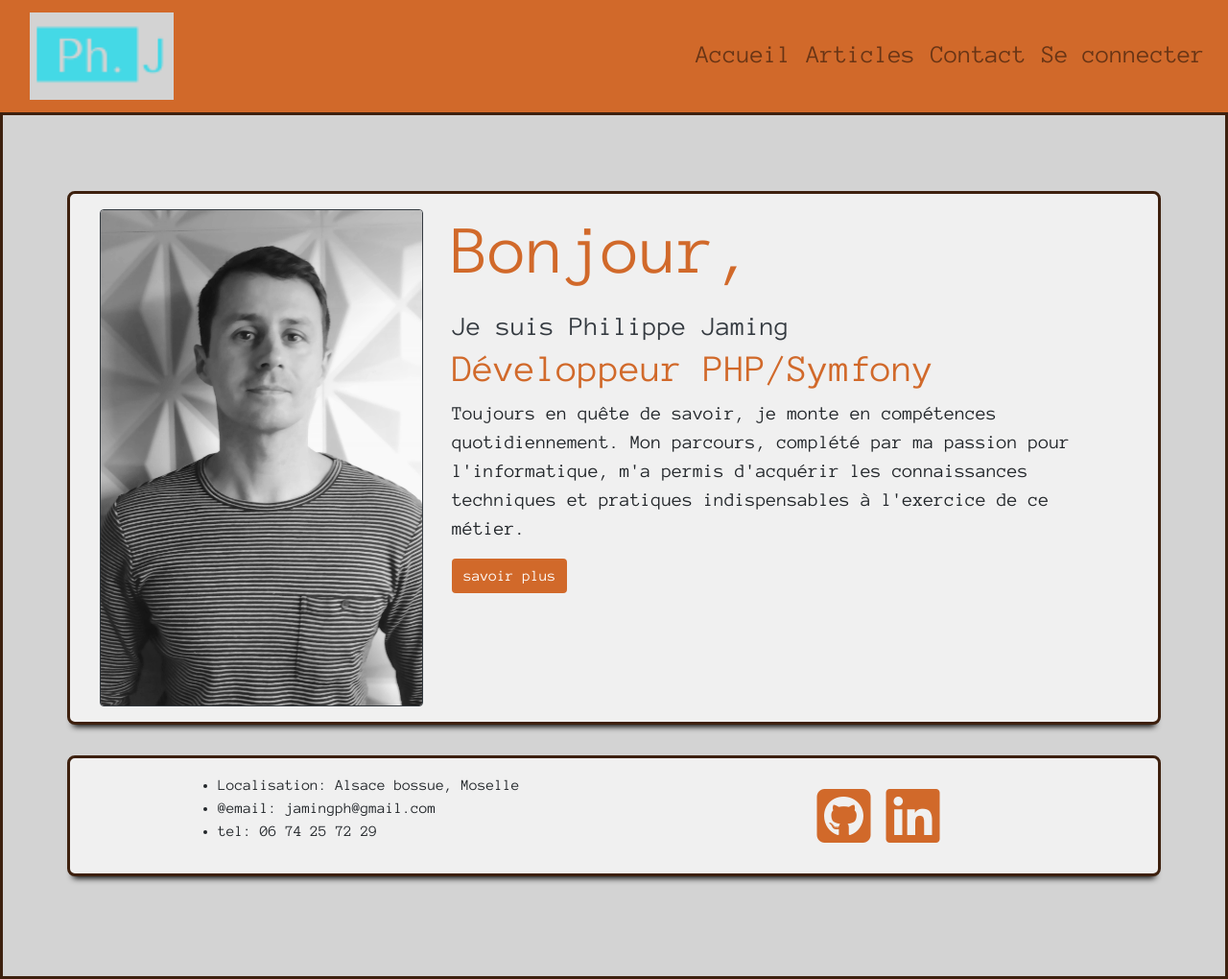
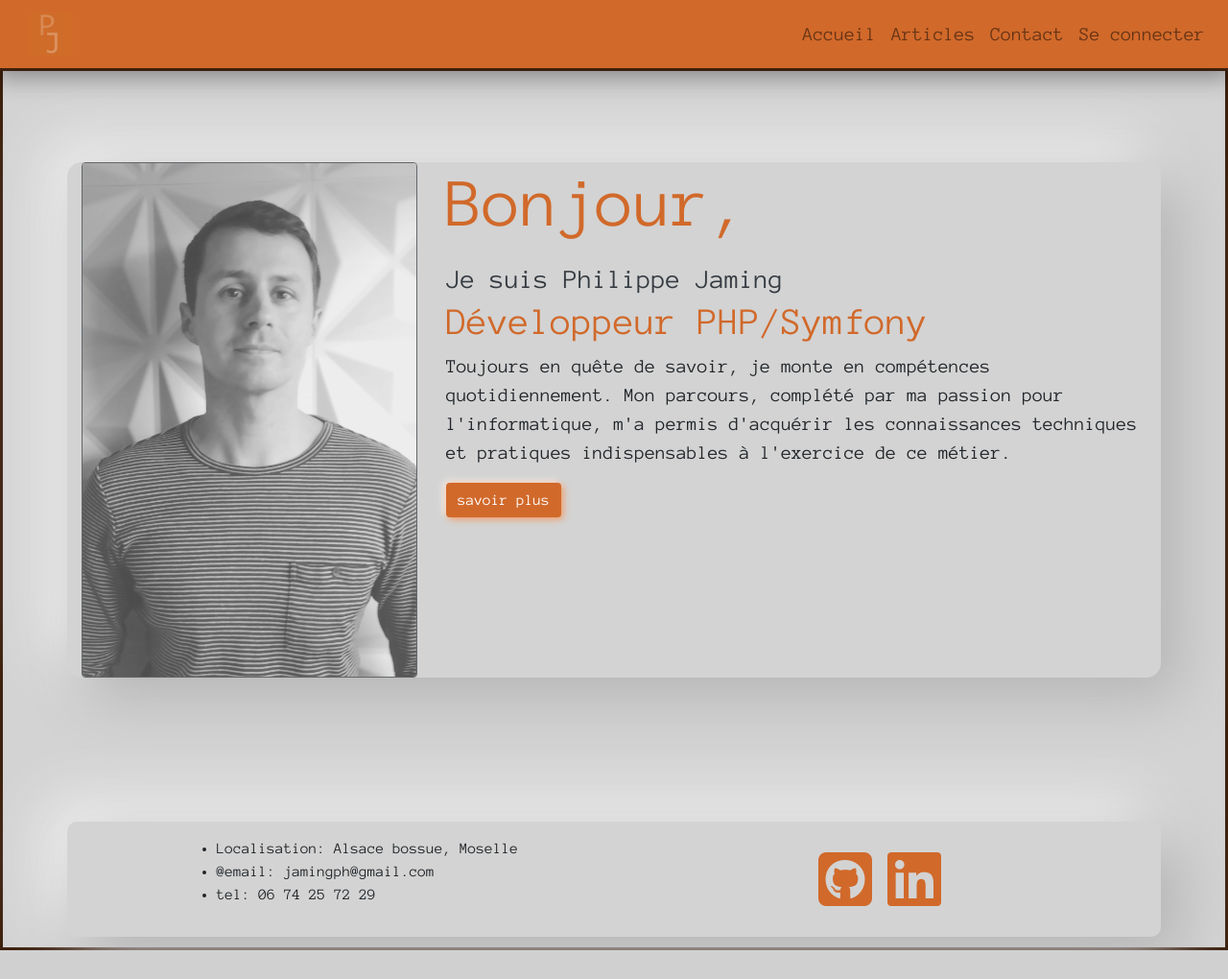
Before and after one commit to JgPhil/blog_jgphil, a Symfony app: template templates/home/index.html.twig in a window 1280 px wide. Shown: the whole page at 96% size. After the commit the page ends 990 px from the top, so only its background shows below. Run offline with Twig, Linux system fonts and the light colour scheme; the template is opened without the code that fills it, so the values that code supplies are empty; style sheets or scripts are compiled from the project's sources; some libraries are stand-ins or nearby versions.

Commit message:
css index

```diff
--- a/public/css/base.css
+++ b/public/css/base.css
@@ -1,14 +1,117 @@
-a.nav-link {
-  font-size: 26px;
-  transform: scale(1);
+body {
+  padding-top: 70px;
+  font-family: "Anonymous Pro", monospace !important;
 }
 
+.main-body {
+  background-color: #d3d3d3;
+  border: 3px solid #3d200e;
+  min-width: 100%;
+  min-height: 920px;
+}
+
+h3,
+h1 {
+  color: #d1692a;
+}
+
+.navbar {
+  box-shadow: 0 0 25px 5px rgba(0, 0, 0, 0.4);
+  background-color: #d1692a;
+}
+.navbar img {
+  position: relative;
+  height: 45px;
+  left: 15px;
+  background-size: contain;
+}
 .navbar li {
   transform: scale(1);
   transition: transform 200ms;
 }
 .navbar li:hover {
-  transform: scale(1.15);
+  transform: scale(1.18);
+}
+.navbar .nav-link {
+  font-size: 1.25rem;
+}
+.navbar li.active {
+  border-bottom: 3px solid #3d200e;
+}
+
+a.btn {
+  background-color: #d1692a;
+  border: #d1692a;
+  box-shadow: 2px 2px 7px #f09862, -3px -2px 7px #faefe8;
+}
+a.btn:hover {
+  background-color: #d1692a;
+  color: #3d200e;
+}
+
+.new_post_btn {
+  height: 100px;
+  display: flex;
+  justify-content: center;
+  align-items: center;
+}
+
+.posts {
+  display: flex;
+  justify-content: space-around;
+  align-items: center;
+}
+
+.one_post {
+  box-shadow: 0 8px 6px -6px #3d200e;
+  margin-bottom: 50px !important;
+}
+
+img.card-img-top:hover {
+  opacity: 0.7;
+}
+
+.card {
+  margin: auto;
+  min-width: 40em;
+  max-width: 400px;
+}
+
+.card-body {
+  background-color: #f0f0f0;
+}
+
+.intro {
+  margin-top: 6em;
+  border-radius: 15px;
+  box-shadow: 20px 20px 60px #b3b3b3, -20px -20px 60px #f3f3f3;
+}
+
+.meta {
+  margin-top: 150px;
+  background-color: #d3d3d3;
+  border-radius: 10px;
+  box-shadow: 20px 20px 60px #b3b3b3, -20px -20px 60px #f3f3f3;
+  padding: 1em 1em 1em 1em;
+}
+
+.buttons {
+  right: 20px;
+  position: absolute;
+  bottom: 20px;
+}
+.buttons a {
+  color: #d1692a;
+}
+.buttons a a:hover {
+  color: #3d200e;
+}
+
+.fab {
+  color: #d1692a;
+}
+.fab:hover {
+  color: #3d200e;
 }
 
 /*# sourceMappingURL=base.css.map */
--- a/public/css/main.css
+++ /dev/null
@@ -1,135 +0,0 @@
-body {
-  padding-top: 100px;
-  font-family: "Anonymous Pro", monospace !important;
-  /* background-image: url("/img/cerf-montreux.jpg"); */
-}
-
-.main-body {
-  border: 3px solid #3d200e;
-  background-color: lightgray;
-  min-width: 100%;
-  min-height: 920px;
-}
-
-h3,
-h1 {
-  color: #d1692a;
-}
-
-.navbar {
-  overflow: hidden;
-}
-
-.nav-link {
-  border-bottom: 3px solid transparent;
-}
-
-.navbar li.active {
-  border-bottom: 3px solid #3d200e;
-}
-
-.navbar,
-a.btn {
-  background-color: #d1692a;
-  border: #3d200e;
-}
-
-a.btn:hover {
-  background-color: #3d200e;
-}
-
-.navbar-brand > img {
-  position: relative;
-  width: 150px;
-  left: 15px;
-  background-size: contain;
-}
-
-.new_post_btn {
-  height: 100px;
-  display: flex;
-  justify-content: center;
-  align-items: center;
-}
-
-.posts {
-  display: flex;
-  justify-content: space-around;
-  align-items: center;
-}
-
-.one_post {
-  box-shadow: 0 8px 6px -6px #3d200e;
-  margin-bottom: 50px !important;
-}
-
-img.card-img-top:hover {
-  opacity: 0.7;
-}
-
-.card {
-  margin: auto;
-  min-width: 40em;
-  max-width: 400px;
-}
-
-.card-body {
-  min-height: 92px;
-  background-color: rgb(240, 240, 240);
-}
-
-.card-img-top {
-  width: 100%;
-  height: 10vw;
-  min-height: 180px;
-  object-fit: cover;
-  overflow: hidden;
-}
-
-.jumbotron {
-  /* background-image: url("/img/cerf-montreux.jpg"); */
-  background-repeat: no-repeat;
-  background-size: cover;
-  padding-left: 5rem;
-  width: 100%;
-  height: 60em;
-  top: 0;
-  left: 0;
-  z-index: -1;
-  display: flex;
-  flex-direction: column;
-  align-items: center;
-  justify-content: center;
-}
-
-.intro {
-  margin-top: 6em;
-}
-
-.meta {
-  margin-top: 2em;
-}
-
-.intro,
-.meta {
-  border: 3px solid #3d200e;
-  border-radius: 8px;
-  box-shadow: 0 8px 6px -6px black;
-  background-color: rgb(240, 240, 240);
-  padding: 1em 1em 1em 1em;
-}
-
-.buttons {
-  right: 20px;
-  position: absolute;
-  bottom: 20px;
-}
-
-.fab,
-.buttons > a {
-  color: #d1692a;
-}
-.fab:hover,
-.buttons > a:hover {
-  color: #3d200e;
-}
--- a/public/scss/base.scss
+++ b/public/scss/base.scss
@@ -1,17 +1,119 @@
 $cd-txt: #3d200e;
 $cd-box: #d1692a;
-$cd-txt--invalid: #fff;
-$cd-danger: #b20a37;
 
-a.nav-link {
-  font-size: 26px;
-  transform: scale(1);
+body {
+  padding-top: 70px;
+  font-family: "Anonymous Pro", monospace !important;
 }
 
-.navbar li {
-  transform: scale(1);
-  transition: transform 200ms;
-  &:hover {
-    transform: scale(1.15);
+.main-body {
+  background-color: #d3d3d3;
+  border: 3px solid $cd-txt;
+  min-width: 100%;
+  min-height: 920px;
+}
+
+h3,
+h1 {
+  color: $cd-box;
+}
+
+.navbar {
+  box-shadow: 0 0 25px 5px rgba(0, 0, 0, 0.4);
+  background-color: $cd-box;
+  & img {
+    position: relative;
+    height: 45px;
+    left: 15px;
+    background-size: contain;
+  }
+  & li {
+    transform: scale(1);
+    transition: transform 200ms;
+    &:hover {
+      transform: scale(1.18);
+    }
+  }
+  & .nav-link {
+    font-size: 1.25rem;
+
+  }
+  & li.active {
+    border-bottom: 3px solid $cd-txt;
   }
 }
+
+a.btn {
+  background-color: $cd-box;
+  border: $cd-box;
+  box-shadow: 2px 2px 7px #f09862, -3px -2px 7px #faefe8;
+  &:hover {
+    background-color: $cd-box;
+    color: $cd-txt;
+  }
+}
+
+.new_post_btn {
+  height: 100px;
+  display: flex;
+  justify-content: center;
+  align-items: center;
+}
+
+.posts {
+  display: flex;
+  justify-content: space-around;
+  align-items: center;
+}
+
+.one_post {
+  box-shadow: 0 8px 6px -6px $cd-txt;
+  margin-bottom: 50px !important;
+}
+
+img.card-img-top:hover {
+  opacity: 0.7;
+}
+
+.card {
+  margin: auto;
+  min-width: 40em;
+  max-width: 400px;
+}
+
+.card-body {
+  background-color: rgb(240, 240, 240);
+}
+
+.intro {
+  margin-top: 6em;
+  border-radius: 15px;
+  box-shadow: 20px 20px 60px #b3b3b3, -20px -20px 60px #f3f3f3;
+}
+
+.meta {
+  margin-top: 150px;
+  background-color: #d3d3d3;
+  border-radius: 10px;
+  box-shadow: 20px 20px 60px #b3b3b3, -20px -20px 60px #f3f3f3;
+  padding: 1em 1em 1em 1em;
+}
+
+.buttons {
+  right: 20px;
+  position: absolute;
+  bottom: 20px;
+  & a {
+    color: $cd-box;
+    & a:hover {
+      color: $cd-txt;
+    }
+  }
+}
+
+.fab {
+  color: $cd-box;
+  &:hover {
+    color: $cd-txt;
+  }
+}
--- a/templates/home/index.html.twig
+++ b/templates/home/index.html.twig
@@ -6,7 +6,7 @@
 	<div class="container">
 		<div class="row intro">
 			<div class="col-4 d-none d-lg-block">
-				<img class="img-fluid d-none d-lg-block border border-dark rounded" src="/img/photo_phil.jpg" alt="photo de Philippe Jaming">
+				<img class="img-fluid d-none d-lg-block border border-dark rounded" style="opacity:0.7;" src="/img/photo_phil.jpg" alt="photo de Philippe Jaming">
 			</div>
 			<div class="col-xs-12 col-lg-8">
 				<h3 class="display-3 align-items-center ">Bonjour,</h3>
@@ -30,6 +30,7 @@
 			</div>
 			<div class="col d-flex align-items-center justify-content-center">
 
+
 				<a href="https://github.com/JgPhil">
 					<i class="fab fa-github-square fa-4x mx-2"></i>
 				</a>
```
Also changed, not shown: public/img/logo.png, 1 other file.
